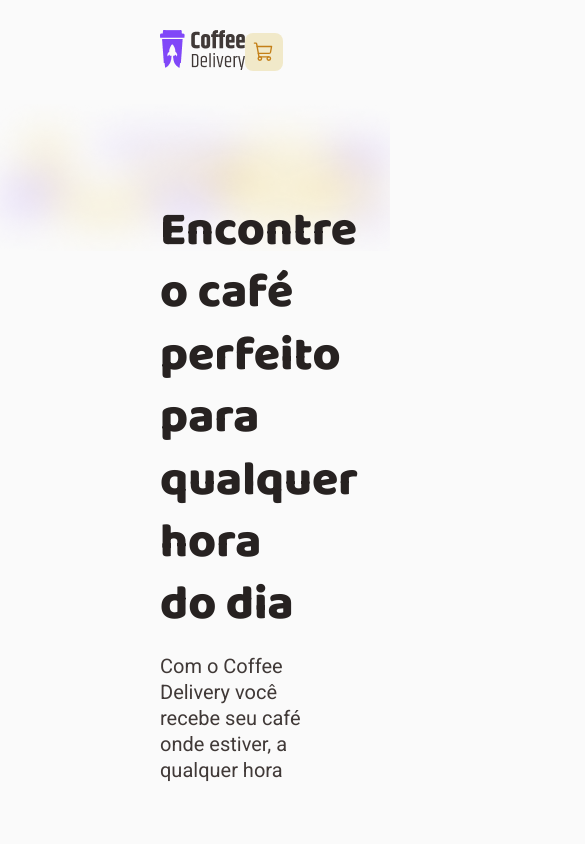
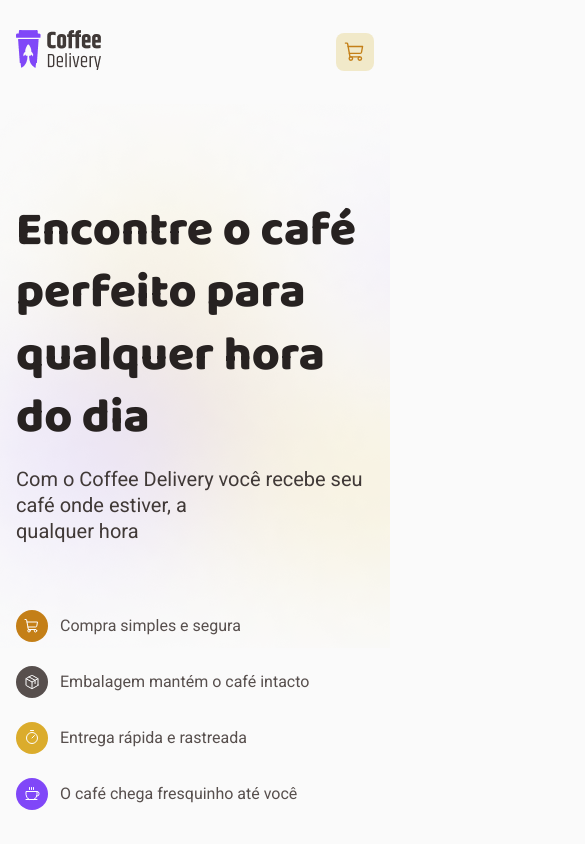
Before and after one commit to 9uifranco/coffee-delivery, a React (Vite) app: page / in a window 390 px wide. Shown: the top 844 px of the page, 585 px wide, since content can reach past the window. Built offline with nearby package versions, Linux system fonts and the light colour scheme.

Commit message:
Make header and home page responsive

```diff
--- a/src/components/Header/styles.ts
+++ b/src/components/Header/styles.ts
@@ -7,6 +7,11 @@ export const NavContainer = styled.nav`
     justify-content: space-between;
     align-items: center;
     margin: 0 10rem;
+
+    @media (max-width: 768px) {
+        margin: 0 0rem;
+        padding: 0 1rem;
+    }
 `
 
 export const IconContainer = styled.div`
--- a/src/pages/Home/styles.ts
+++ b/src/pages/Home/styles.ts
@@ -69,12 +69,43 @@ export const HomeContainer = styled.main`
     }
 
     @media (max-width: 768px) {
+        background-size: auto;
+
+        header {
+            margin: 0 0rem;
+            width: 100%;
+            padding-left: 1rem;
+        }
+
+        .benefits {
+            grid-template-columns: 1fr;
+            width: 100%;
+        }
+
         section {
             margin: 0 0rem;
         }
 
+        section > strong {
+            padding-left: 1rem;
+        }
+
         section > div {
             grid-template-columns: 1fr;
+            margin: 0 0rem;
+            margin-top: 3.375rem;
+        }
+    }
+
+    @media (min-width: 768px) and (max-width: 1100px) {
+        section > div {
+            grid-template-columns: 1fr 1fr;
+        }
+    }
+
+    @media (min-width: 1100px) and (max-width: 1300px) {
+        section > div {
+            grid-template-columns: 1fr 1fr 1fr;
         }
     }
 `
```
